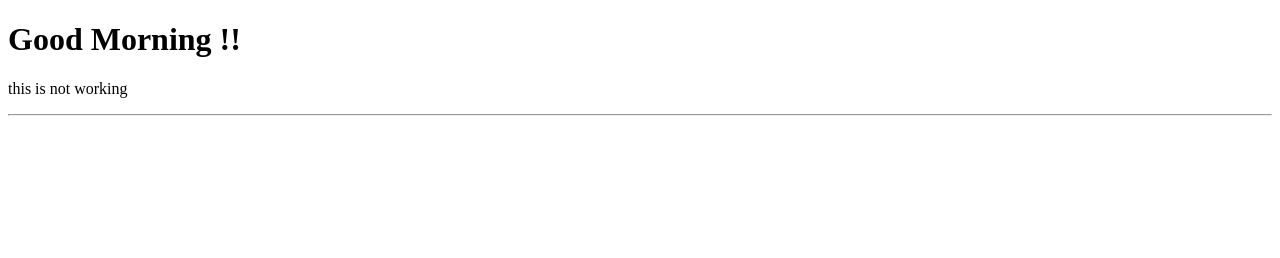
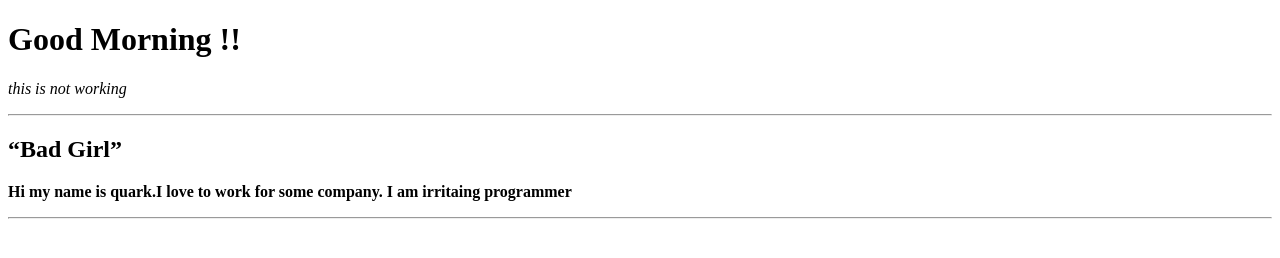
Before and after one commit to mouni1012/learning, a plain HTML site: page index.html in a window 1280 px wide. Drawn offline with Linux system fonts and the light colour scheme.

Commit message:
adding few steps

```diff
--- a/index.html
+++ b/index.html
@@ -5,7 +5,10 @@
 </head>
 <body background="blue">
 <h1>Good Morning !!</h1>
-<p>this is not working</p>
+<p><i>this is not working</i></p>
+<hr>
+<h2><q>Bad Girl</q></h2>
+<p><b>Hi my name is quark.I love to work for some company. I am irritaing programmer</b></p>
 <hr>
 </body>
 </html>
```
